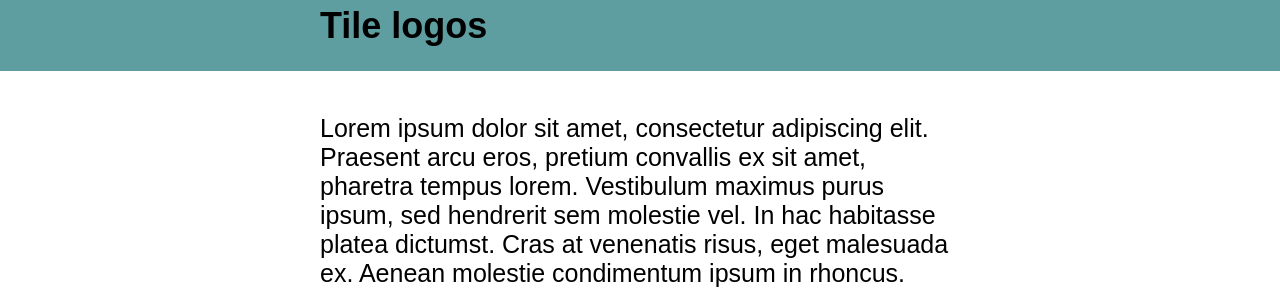
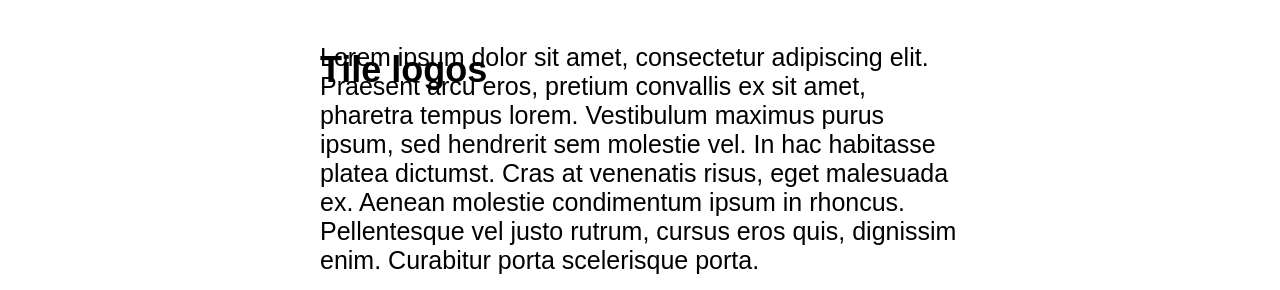
Before and after one commit to TSA-CAB-website-design/TSA-CAB-website-design.github.io, a plain HTML site: page index.html in a window 1280 px wide. Shown: the top 290 px of the page. Drawn offline with Linux system fonts and the light colour scheme.

Commit message:
header sticky mode

```diff
--- a/style.css
+++ b/style.css
@@ -26,12 +26,15 @@ body{
         text-align: left;
         color: black;
         width: 50%;
-        padding-top: 40px;
+        padding: 40px;
         margin-left: 0px;
-        margin: 5px 25%;
+        margin: 25px 25%;
         padding: 0px;
         box-sizing: border-box;
         align-self: left;
+        position: fixed;
+        top: 0;
+        z-index: 100;
     }
     background-color: cadetblue;
     font-family: Arial, Helvetica, sans-serif;
```
